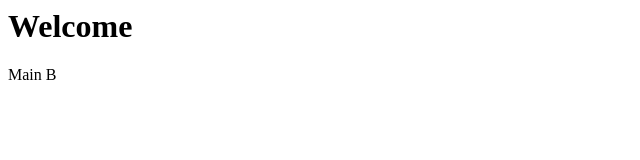
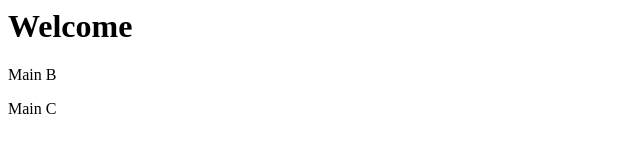
Before and after one commit to Adilkhan0666/lg, a plain HTML site: page index.html in a window 1280 px wide. Shown: the full height of the page, 0-640 px from the left. Drawn offline with Linux system fonts and the light colour scheme.

Commit message:
C: Main - Add C content

```diff
--- a/index.html
+++ b/index.html
@@ -2,5 +2,6 @@
   <body>
     <h1>Welcome</h1>
     <p>Main B</p>
+    <p>Main C</p>
   </body>
 </html>
```
